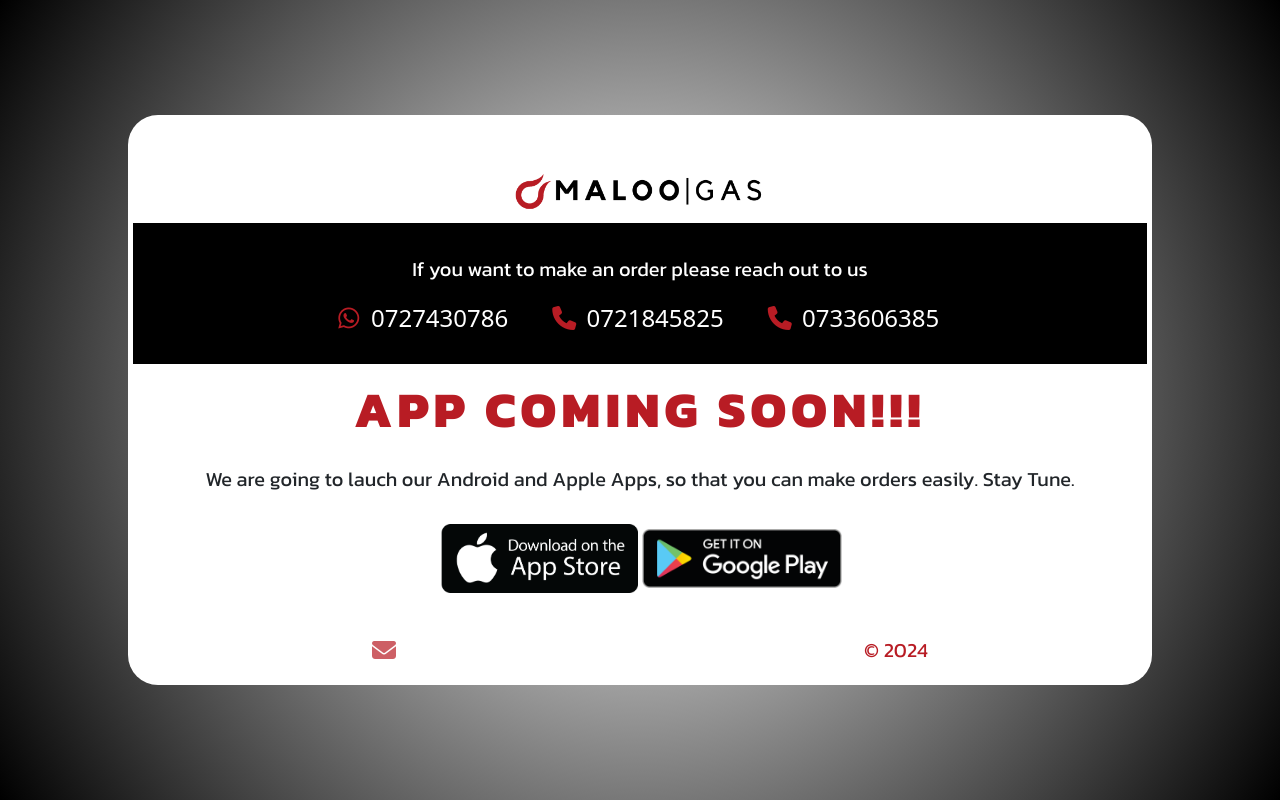
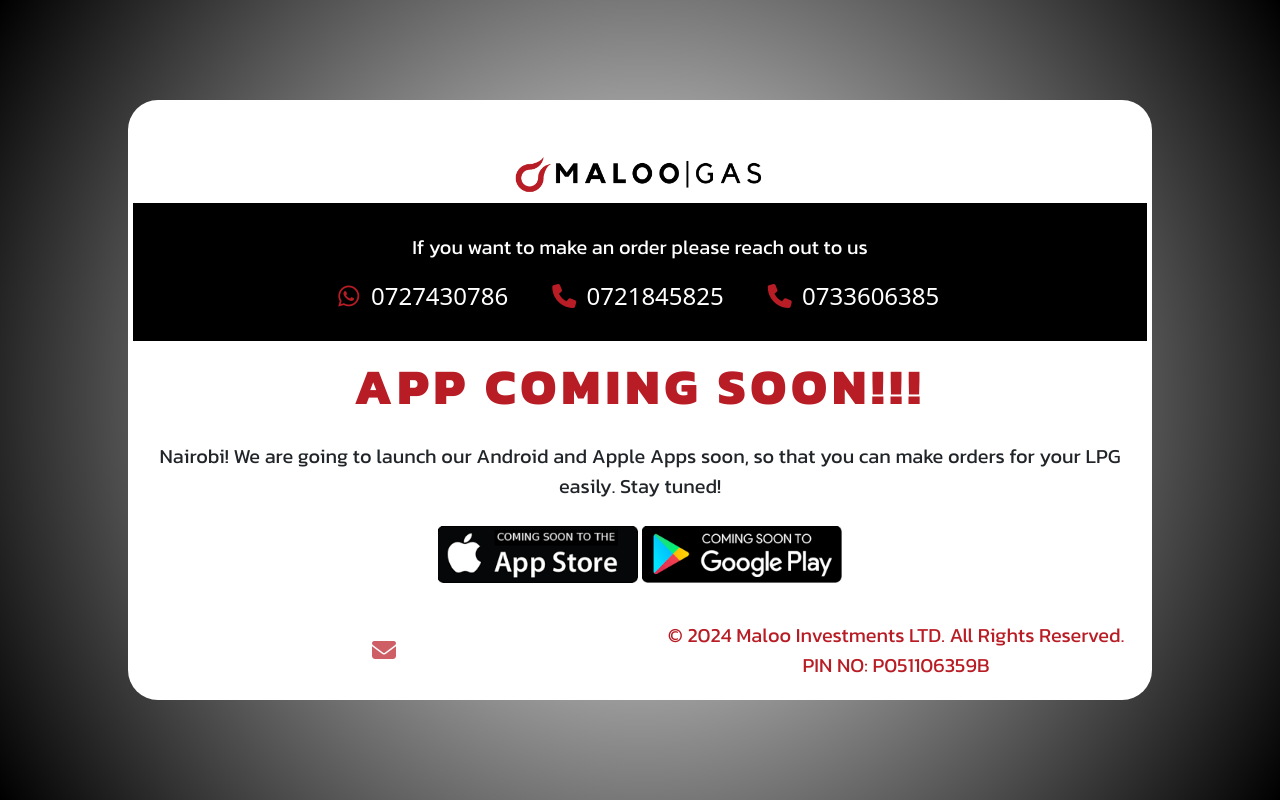
Before and after one commit to Benson-Ochieng/maloonding-page, a plain HTML site: page index.html in a window 1280 px wide. Drawn offline with nearby package versions, Linux system fonts and the light colour scheme.

Commit message:
"Removed images, updated index.html with new metadata, title, and content"

```diff
--- a/index.html
+++ b/index.html
@@ -3,10 +3,13 @@
 <head>
     <meta charset="UTF-8" />
     <meta name="viewport" content="width=device-width, initial-scale=1.0" />
+    <meta name="description" content="Buy your favourite Quality LPG cooking gas in Nairobi delivered to your doorstep, by Maloo Gas">
+    <meta name="keywords" content="Original lpg cooking gas, buy cooking gas in nairobi, buy total gas in Nairobi, buy ola gas in Nairobi, free delivery, cooking gas delivery, buy lake gas in Nairobi, cooking gas refill, buy 13 kg refill in nairobi , buy 6 kg refill nairobi, free gas delivery in nairobi, buy genuine lpg cooking gas in nairobi">
     <link href="https://cdn.jsdelivr.net/npm/bootstrap@5.3.3/dist/css/bootstrap.min.css" rel="stylesheet">
     <link rel="stylesheet" href="https://cdnjs.cloudflare.com/ajax/libs/font-awesome/6.5.2/css/all.min.css" rel="stylesheet">
     <link rel="stylesheet" href="style.css">
-    <title>Coming Soon</title>
+    <title>Maloo Gas | Buy LPG cooking gas in Nairobi</title>
+    <link rel="icon" type="image/x-icon" href="./images/favicon.ico">
 </head>
 <body>
     <div class="infoBox">
@@ -24,25 +27,25 @@
             </div>
             <div class="coming-soon pt-3 col-12">
                 <h1 class="mb-4">App Coming Soon!!!</h1>
-                <p class="mb-2">We are going to lauch our Android and Apple Apps, so that you can make orders easily. Stay Tune.</p>
+                <p class="mb-2">Nairobi! We are going to launch our Android and Apple Apps soon, so that you can make orders for your LPG easily. Stay tuned!</p>
             </div>
             <div class="App-Retailers col-12">
-                <img src="./images/app-store.png" width="200px" alt="">
-                <img src="./images/google-play-store.png" width="200px" alt="">
+                <img src="./images/App store.png" width="200px" alt="">
+                <img src="./images/Google.png" width="200px" alt="">
             </div>
         </div>
         <!-- Footer -->
         <footer class="page-footer" id="footer">
             <div class="container">
                 <div class="row  justify-content-center">
-                    <div class="col-6 py-1 social">
+                    <div class="col-md-6 col-sm-12 py-1 social">
                         <a href="mailto:maloo.gas.ke@gmail.com" target="_blank">
                             <i class="fa fa-envelope"></i>
                         </a>
                     </div>
-                    <div class="col-6 py-1">
+                    <div class="col-md-6 col-sm-12 py-1">
                         <div class="footer-copyright text-center py-3">
-                            © 2024
+                            © 2024 Maloo Investments LTD. All Rights Reserved.<br>PIN NO: P051106359B
                         </div>
                     </div>
                 </div>
```
Also changed, not shown: images/App store.png (added), images/Google.png (added), images/app-store.png (deleted), images/favicon.ico (added), images/google-play-store.png (deleted), images/open-soon.png (deleted).
